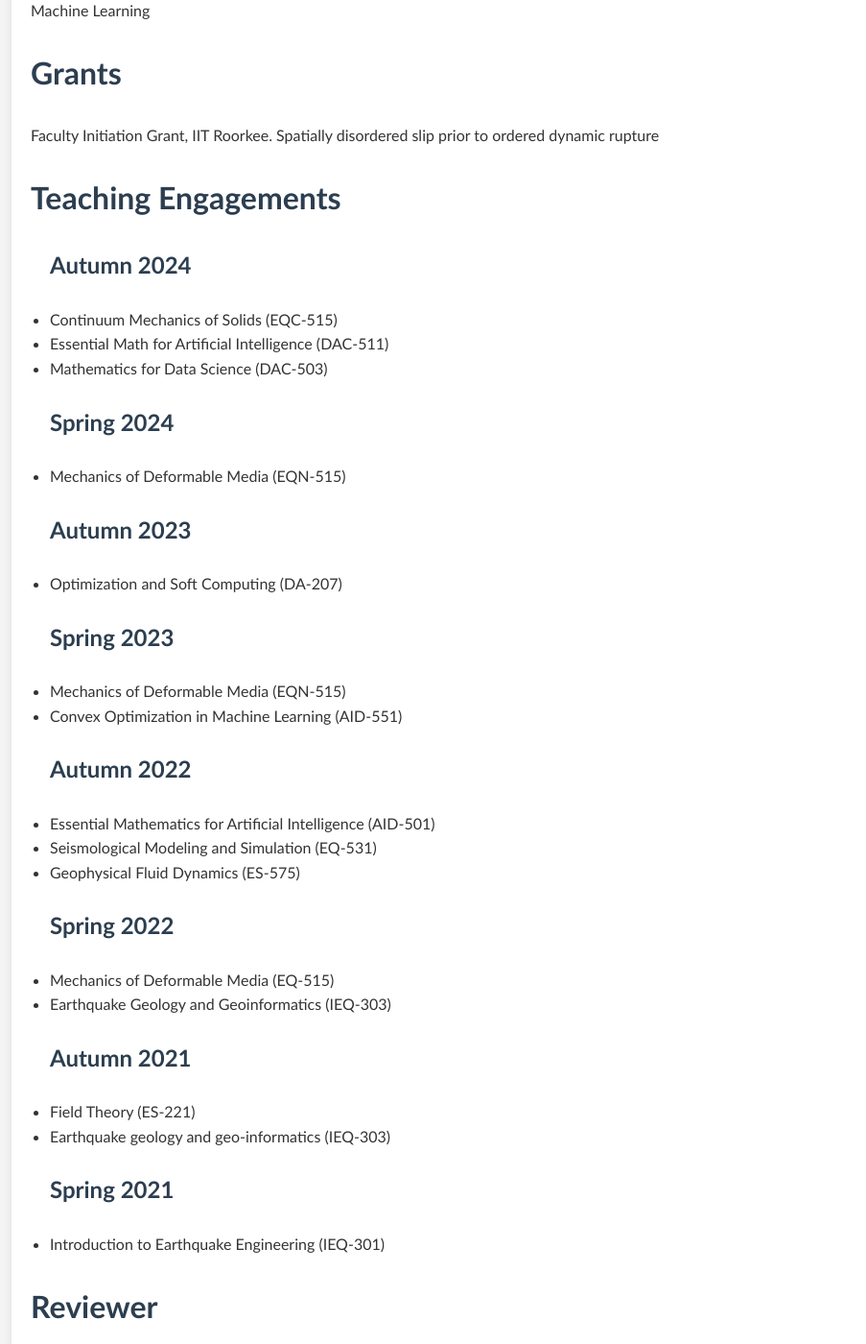
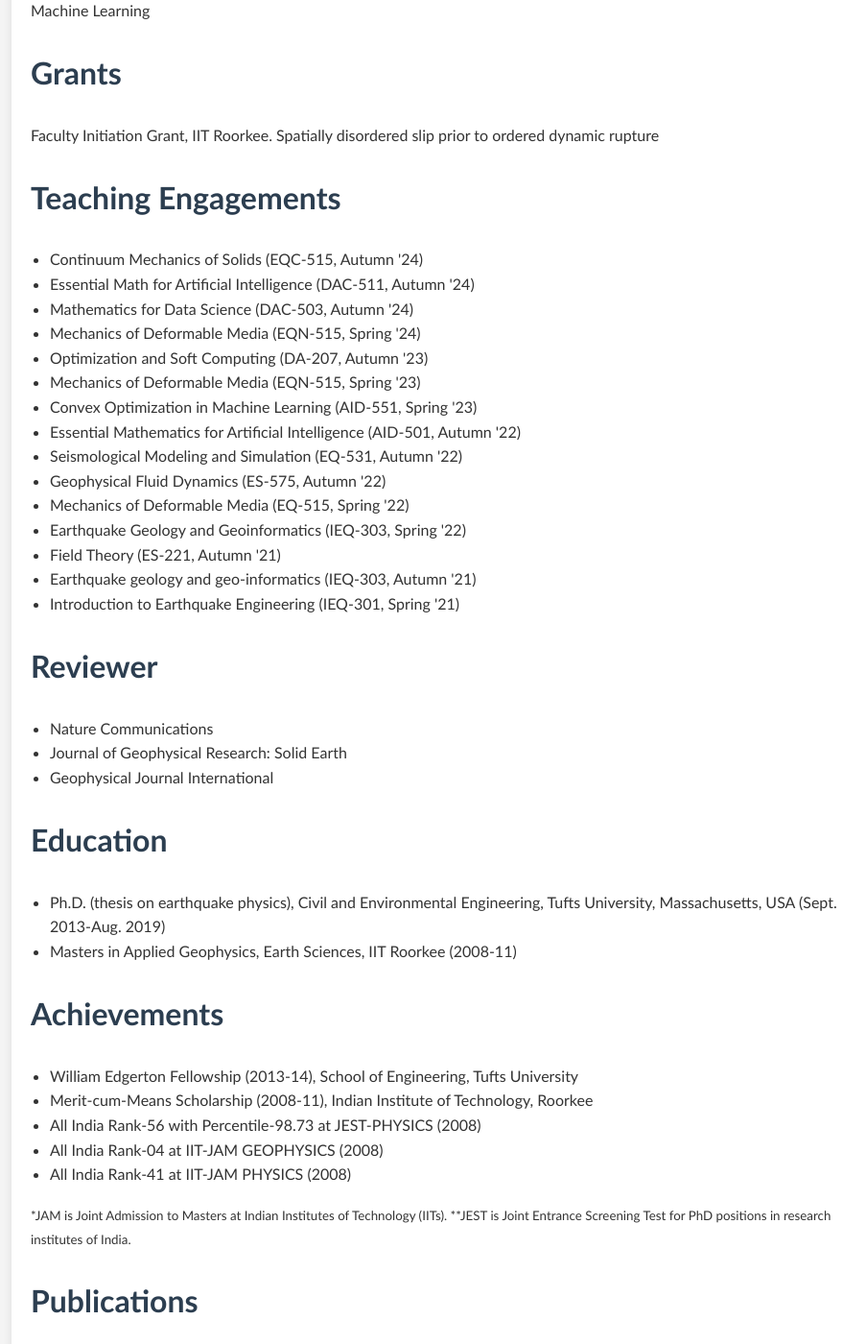
Before and after one commit to RaySohom/q, a Jekyll site: the page index.html, which Jekyll copies as it is, in a window 1280 px wide and 1400 px high, scrolled down 369 px. Shown: the whole window at 96% size, without its empty margins (8-911 px from the left). Built offline with Jekyll 4.4.1, drawn with Linux system fonts in a browser that asks for light colours; some web fonts are replaced.

Commit message:
Update index.html

```diff
--- a/index.html
+++ b/index.html
@@ -16,40 +16,24 @@
             <h2>Grants</h2>
             <p>Faculty Initiation Grant, IIT Roorkee. Spatially disordered slip prior to ordered dynamic rupture</p>
 
-            <h2>Teaching Engagements</h2>
+          <h2>Teaching Engagements</h2>
 <ul>
-    <h3>Autumn 2024</h3>
-    <li>Continuum Mechanics of Solids (EQC-515)</li>
-    <li>Essential Math for Artificial Intelligence (DAC-511)</li>
-    <li>Mathematics for Data Science (DAC-503)</li>
-
-    <h3>Spring 2024</h3>
-    <li>Mechanics of Deformable Media (EQN-515)</li>
-
-    <h3>Autumn 2023</h3>
-    <li>Optimization and Soft Computing (DA-207)</li>
-
-    <h3>Spring 2023</h3>
-    <li>Mechanics of Deformable Media (EQN-515)</li>
-    <li>Convex Optimization in Machine Learning (AID-551)</li>
-
-    <h3>Autumn 2022</h3>
-    <li>Essential Mathematics for Artificial Intelligence (AID-501)</li>
-    <li>Seismological Modeling and Simulation (EQ-531)</li>
-    <li>Geophysical Fluid Dynamics (ES-575)</li>
-
-    <h3>Spring 2022</h3>
-    <li>Mechanics of Deformable Media (EQ-515)</li>
-    <li>Earthquake Geology and Geoinformatics (IEQ-303)</li>
-
-    <h3>Autumn 2021</h3>
-    <li>Field Theory (ES-221)</li>
-    <li>Earthquake geology and geo-informatics (IEQ-303)</li>
-
-    <h3>Spring 2021</h3>
-    <li>Introduction to Earthquake Engineering (IEQ-301)</li>
+    <li>Continuum Mechanics of Solids (EQC-515, Autumn '24)</li>
+    <li>Essential Math for Artificial Intelligence (DAC-511, Autumn '24)</li>
+    <li>Mathematics for Data Science (DAC-503, Autumn '24)</li>
+    <li>Mechanics of Deformable Media (EQN-515, Spring '24)</li>
+    <li>Optimization and Soft Computing (DA-207, Autumn '23)</li>
+    <li>Mechanics of Deformable Media (EQN-515, Spring '23)</li>
+    <li>Convex Optimization in Machine Learning (AID-551, Spring '23)</li>
+    <li>Essential Mathematics for Artificial Intelligence (AID-501, Autumn '22)</li>
+    <li>Seismological Modeling and Simulation (EQ-531, Autumn '22)</li>
+    <li>Geophysical Fluid Dynamics (ES-575, Autumn '22)</li>
+    <li>Mechanics of Deformable Media (EQ-515, Spring '22)</li>
+    <li>Earthquake Geology and Geoinformatics (IEQ-303, Spring '22)</li>
+    <li>Field Theory (ES-221, Autumn '21)</li>
+    <li>Earthquake geology and geo-informatics (IEQ-303, Autumn '21)</li>
+    <li>Introduction to Earthquake Engineering (IEQ-301, Spring '21)</li>
 </ul>
-
             <h2>Reviewer</h2>
             <ul>
                 <li>Nature Communications</li>
```
